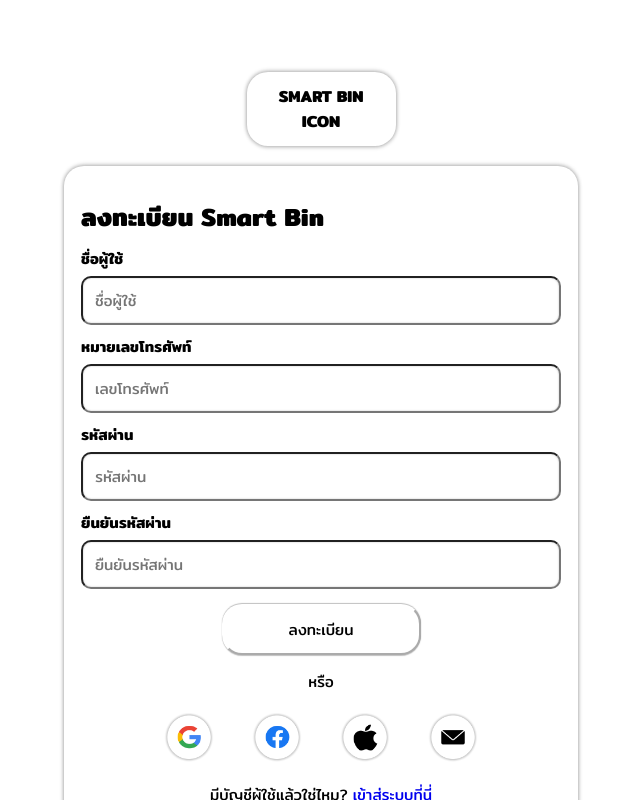
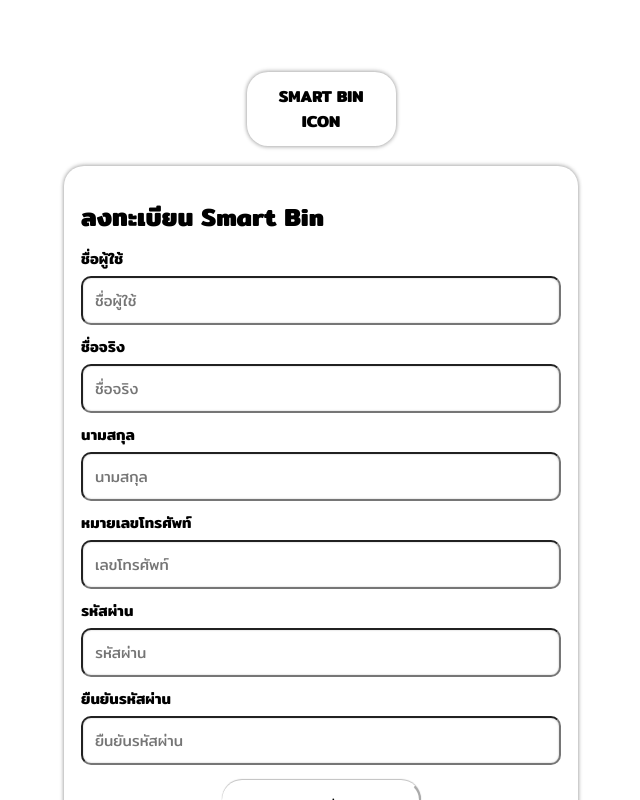
Before and after one commit to preenet/SmartBin_Mobile, a React (Create React App) app in the folder smartbin/: page /register in a window 1280 px wide. Shown: the top 800 px of the page, without its empty margins (319-959 px from the left). Built offline with nearby package versions, Linux system fonts and the light colour scheme.

Commit message:
Fix Login and Register

```diff
--- a/smartbin/src/components/Login/Login.jsx
+++ b/smartbin/src/components/Login/Login.jsx
@@ -19,7 +19,7 @@
 
     const validationSchema = Yup.object({
         phonenumber: Yup.string()
-            .matches(/^\d{4}$/, "Phone Number must be 10 digits")
+            .matches(/^\d{10}$/, "เบอร์โทรศัพท์ควรมี 10 หลัก")
             .required("กรุณาใส่เบอร์โทรศัพท์"),
         password: Yup.string()
             .required("กรุณาใส่รหัสผ่าน")
@@ -36,8 +36,11 @@
 
     const handleSubmit = async (e) => {
         e.preventDefault();
-        validationSchema.validate(formData, {abortEarly: false});
+
         try {
+            await validationSchema.validate(formData, { abortEarly: false });
+            setErrors({});
+
             const response = await loginUser({
                 phonenumber: formData.phonenumber,
                 password: formData.password
@@ -55,7 +58,6 @@
             // Handle successful login, such as saving tokens, redirecting, etc.
         } catch (error) {
             if (error.inner) {
-
 
                 const newErrors = {};
 
--- a/smartbin/src/components/Register/Register.jsx
+++ b/smartbin/src/components/Register/Register.jsx
@@ -3,13 +3,16 @@
 import FacebookIcon from "../../images/Facebook icon.png";
 import AppleIcon from "../../images/Apple icon.png";
 import EmailIcon from "../../images/Email icon.png";
-import { registerUser } from '../../services/api';
+import {registerUser} from '../../services/api';
 import * as Yup from "yup";
 
 export default function Register() {
+
   const [formData, setFormData] = useState({
     username: '',
-    phone: '',
+    firstname: '',
+    lastname: '',
+    phonenumber: '',
     password: '',
     confirmPassword: ''
   });
@@ -17,22 +20,21 @@
   const [errors, setErrors] = useState({});
 
   const validationSchema = Yup.object({
+    username: Yup.string().required("กรุณาใส่ชื่อผู้ใช้"),
+    firstname: Yup.string().required("กรุณาใส่ชื่อจริง"),
+    lastname: Yup.string().required("กรุณาใส่นามสกุล"),
     phonenumber: Yup.string()
-      .matches(/^\d{10}$/, "Phone Number must be 10 digits")
+      .matches(/^\d{10}$/, "เบอร์โทรศัพท์ควรมี 10 หลัก")
       .required("กรุณาใส่เบอร์โทรศัพท์"),
     password: Yup.string()
       .required("กรุณาใส่รหัสผ่าน")
       .min(8, "รหัสผ่านควรมีอย่างน้อง 8 ตัวอักษร")
-      .matches(
-        /[!@#$%^&*(),.?":{}|<>]/,
-        "รหัสผ่านควรมีอักขระพิเศษอย่างน้อยหนึ่งตัว"
-      )
-      .matches(/[0-9]/, "รหัสผ่านควรมีตัวเลขอย่างน้องหนึ่งตัว")
-      .matches(/[A-Z]/, "รหัสผ่านควรมีตัวอักษรพิมพ์ใหญ่อย่างน้องหนึ่งตัว")
-      .matches(/[a-z]/, "รหัสผ่านควรมีตัวอักษรพิมพ์เล็กอย่างน้องหนึ่งตัว"),
+      .matches(/[0-9]/, "รหัสผ่านควรมีตัวเลขอย่างน้อย 1 ตัวอักษร")
+      .matches(/[A-Z]/, "รหัสผ่านควรมีตัวอักษรพิมพ์ใหญ่อย่างน้อย 1 ตัวอักษร")
+      .matches(/[a-z]/, "รหัสผ่านควรมีตัวอักษรพิมพ์เล็กอย่างน้อย 1 ตัวอักษร"),
     confirmPassword: Yup.string()
-      .oneOf([Yup.ref("password")], "รหัสผ่านไม่ตรงกัน")
-      .required("กรุณาใส่ยินยันรหัสผ่าน"),
+      .required("กรุณาใส่ยินยันรหัสผ่าน")
+      .oneOf([Yup.ref("password")], "รหัสผ่านไม่ตรงกัน"),
   });
 
   const handleChange = (e) => {
@@ -45,23 +47,38 @@
 
   const handleSubmit = async (e) => {
     e.preventDefault();
-    if (formData.password !== formData.confirmPassword) {
-        alert("Passwords do not match!");
-        return;
-    }
 
     try {
-        const response = await registerUser({
+      await validationSchema.validate(formData, {abortEarly: false});
+      setErrors({});
+
+      const response = await registerUser({
             username: formData.username,
-            phoneNumber: formData.phone,
+            phonenumber: formData.phonenumber,
             password: formData.password
         });
-        alert('Registration successful');
-        console.log(response);
-    } catch (error) {
-        console.error("There was an error registering!", error);
-        alert('Registration failed');
-    }
+        if (response.status === 200){
+            alert('Registration successful');
+            console.log(response);
+            window.location.href = '/login'
+        } else {
+            alert(response.msg)
+        }
+      } catch (error) {
+        if (error.inner) {
+
+            const newErrors = {};
+
+            error.inner.forEach((err) => {
+                newErrors[err.path] = err.message;
+            });
+
+            setErrors(newErrors);
+        }else{
+            console.error(error)
+            alert("Something went wrong, please try again 🥲")
+        }
+      }
 };
 
   return (
@@ -83,18 +100,46 @@
               value={formData.username}
               onChange={handleChange}
             />
-            <label className="label" htmlFor="phone">
+            {errors.username && <div className="error">{errors.username}</div>}
+            <label className="label" htmlFor="firstname">
+              ชื่อจริง
+            </label>
+            <input
+              className="input"
+              type="text"
+              id="firstname"
+              placeholder="ชื่อจริง"
+              aria-label="ชื่อจริง"
+              value={formData.firstname}
+              onChange={handleChange}
+            />
+            {errors.firstname && <div className="error">{errors.firstname}</div>}
+            <label className="label" htmlFor="lastname">
+              นามสกุล
+            </label>
+            <input
+              className="input"
+              type="text"
+              id="lastname"
+              placeholder="นามสกุล"
+              aria-label="นามสกุล"
+              value={formData.lastname}
+              onChange={handleChange}
+            />
+            {errors.lastname && <div className="error">{errors.lastname}</div>}
+            <label className="label" htmlFor="phonenumber">
               หมายเลขโทรศัพท์
             </label>
             <input
               className="input"
               type="tel"
-              id="phone"
+              id="phonenumber"
               placeholder="เลขโทรศัพท์"
               aria-label="หมายเลขโทรศัพท์"
-              value={formData.phone}
+              value={formData.phonenumber}
               onChange={handleChange}
             />
+            {errors.phonenumber && <div className="error">{errors.phonenumber}</div>}
             <label className="label" htmlFor="password">
               รหัสผ่าน
             </label>
@@ -107,6 +152,7 @@
               value={formData.password}
               onChange={handleChange}
             />
+            {errors.password && <div className="error">{errors.password}</div>}
             <label className="label" htmlFor="confirmPassword">
               ยืนยันรหัสผ่าน
             </label>
@@ -119,6 +165,7 @@
               value={formData.confirmPassword}
               onChange={handleChange}
             />
+            {errors.confirmPassword && <div className="error">{errors.confirmPassword}</div>}
             <button className="register-button" type="submit">
               ลงทะเบียน
             </button>
@@ -197,7 +244,7 @@
           background-color: #fff;
           margin-top: 6px;
           align-items: start;
-          color: rgba(0, 0, 0, 0.3);
+          color: #000;
           justify-content: center;
           padding: 11px 12px;
           font: 400 15px Mitr, sans-serif;
```
